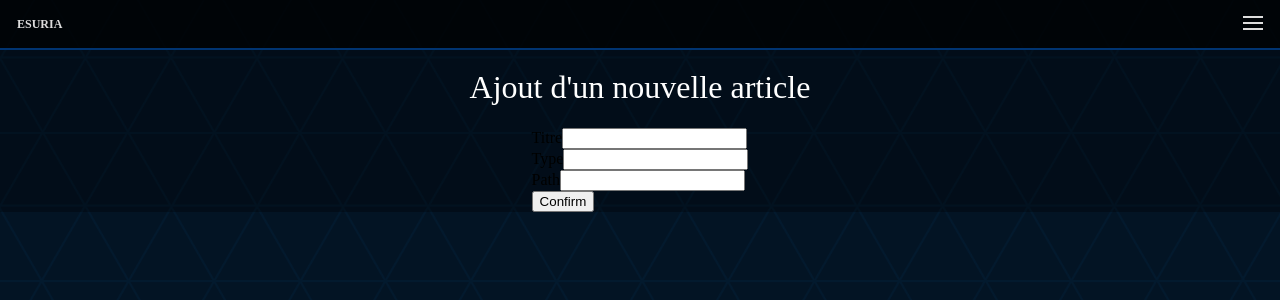
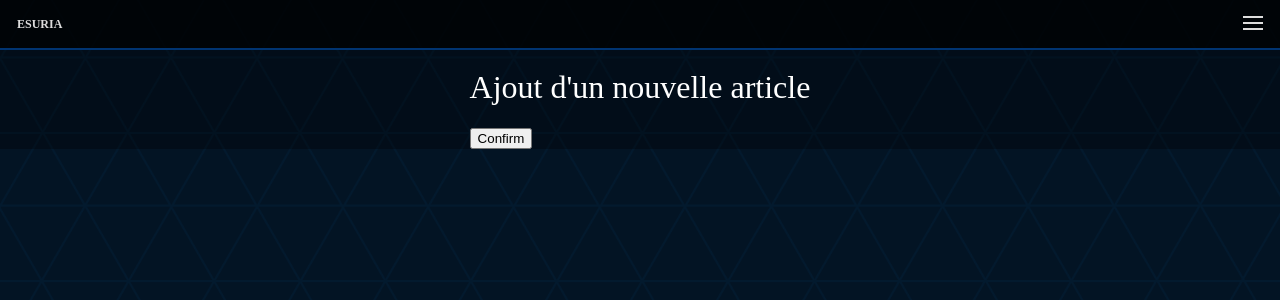
Before and after one commit to l0ic68/esuria-portfolio, a Symfony app: template Back/templates/CMS/new_article.html.twig in a window 1280 px wide. Shown: the top 300 px of the page. Run offline with Twig, Linux system fonts and the light colour scheme; the template is opened without the code that fills it, so the values that code supplies are empty; form fields are guessed from the names that the template uses; some libraries are stand-ins or nearby versions.

Commit message:
Before webBack

```diff
--- a/Back/templates/CMS/new_article.html.twig
+++ b/Back/templates/CMS/new_article.html.twig
@@ -7,21 +7,28 @@
     <link type="text/css" rel="stylesheet" href="{{asset("css/Blog.css")}}"/>
 {% endblock %}
 {% block content %}
+<div class="app">
 <h1 style="color:white">Ajout d'un nouvelle article</h1>
-{{ form_start(form) }}
-{{form_row(form.titre)}}
-<wysiwyg v-model="myHTML" />
+{# {{ form_start(form) }} #}
+{# {{form_row(form.titre)}} #}
+<wysiwyg v-model="content" />
 {# {{form_row(form.texte)}} #}
-{{form_row(form.type)}}
-{{form_row(form.path)}}
+{# {{form_row(form.type)}} #}
+{# {{form_row(form.path)}} #}
 <button>Confirm</button>
-{{ form_end(form) }}
-
+{# {{ form_end(form) }} #}
+</div>
 
 {% endblock %}
 {% block js %}
     <script>
-    import wysiwyg from "vue-wysiwyg";
+    import wysiwyg from "node_modules/vue-wysiwyg";
     Vue.use(wysiwyg, {}); // config is optional. more below
+
+    var app = new Vue({
+            el: '#app',
+            delimiters: [
+                '{', '}'
+            ],})
     </script>
 {% endblock %}
```
Also changed, not shown: 1 other file.
